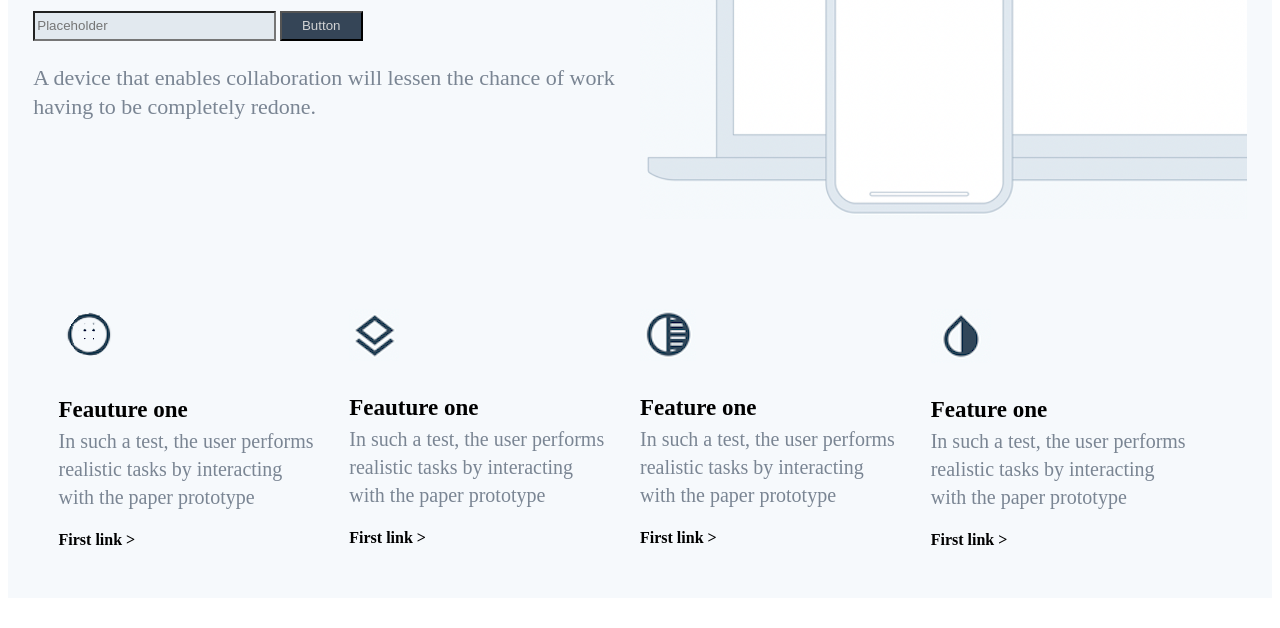
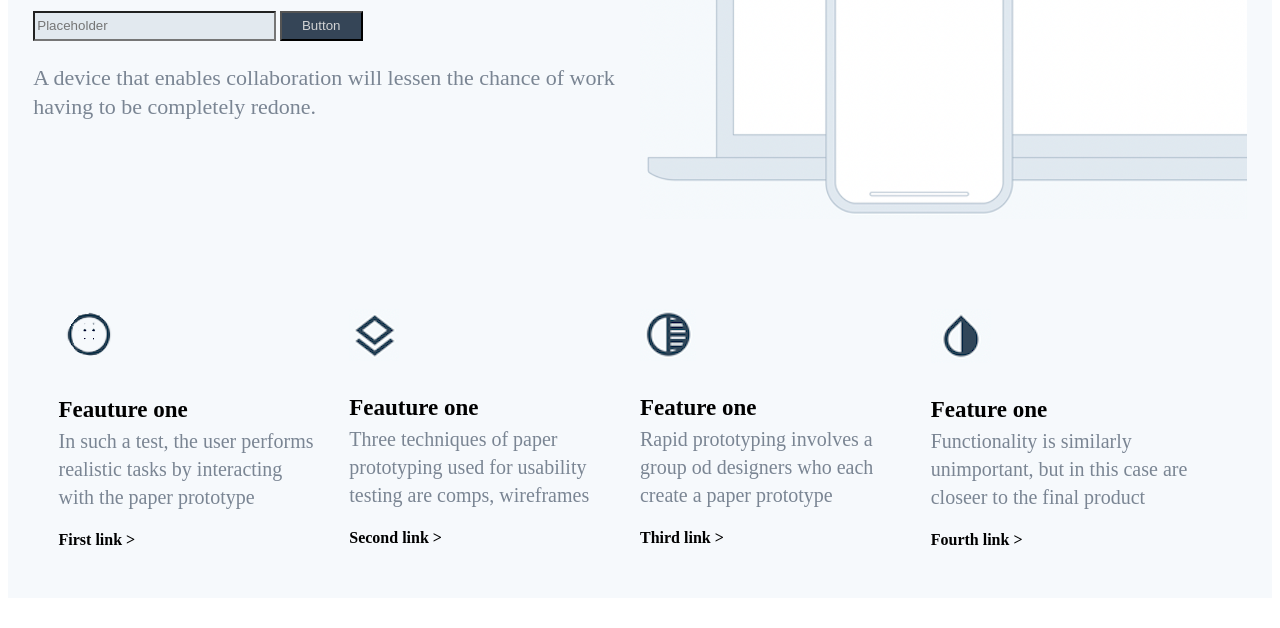
Before and after one commit to leahthompson01/Wireframe-Layout, a plain HTML site: page index.html in a window 1280 px wide. Shown: the part 320-948 px from the top of the page. Drawn offline with Linux system fonts and the light colour scheme.

Commit message:
changed html to add more content

```diff
--- a/index.html
+++ b/index.html
@@ -45,26 +45,27 @@
             <section class="feature1">
                 <img src="2.png" alt="circle with smaller circles inside">
                 <h1>Feauture one</h1>
-                <p>In such a test, the user performs realistic tasks by interacting
-                    with the paper prototype
+                <p>Three techniques of paper prototyping used for usability testing
+                    are comps, wireframes
                 </p>
-                <a>First link ></a>
+                <a>Second link ></a>
             </section>
             <section class="feature1">
                 <img src="3.png" alt="circle with smaller circles inside">
                 <h1>Feature one</h1>
-                <p>In such a test, the user performs realistic tasks by interacting
-                    with the paper prototype
+                <p>Rapid prototyping involves a group od designers who each create a paper
+                    prototype
+
                 </p>
-                <a>First link ></a>
+                <a>Third link ></a>
             </section>
             <section class="feature1">
                 <img src="4.png" alt="circle with smaller circles inside">
                 <h1>Feature one</h1>
-                <p>In such a test, the user performs realistic tasks by interacting
-                    with the paper prototype
+                <p>Functionality is similarly unimportant, but
+                    in this case are closeer to the final product
                 </p>
-                <a>First link ></a>
+                <a>Fourth link ></a>
             </section>
         </section>
     </section>
```
Also changed, not shown: 1 other file.
